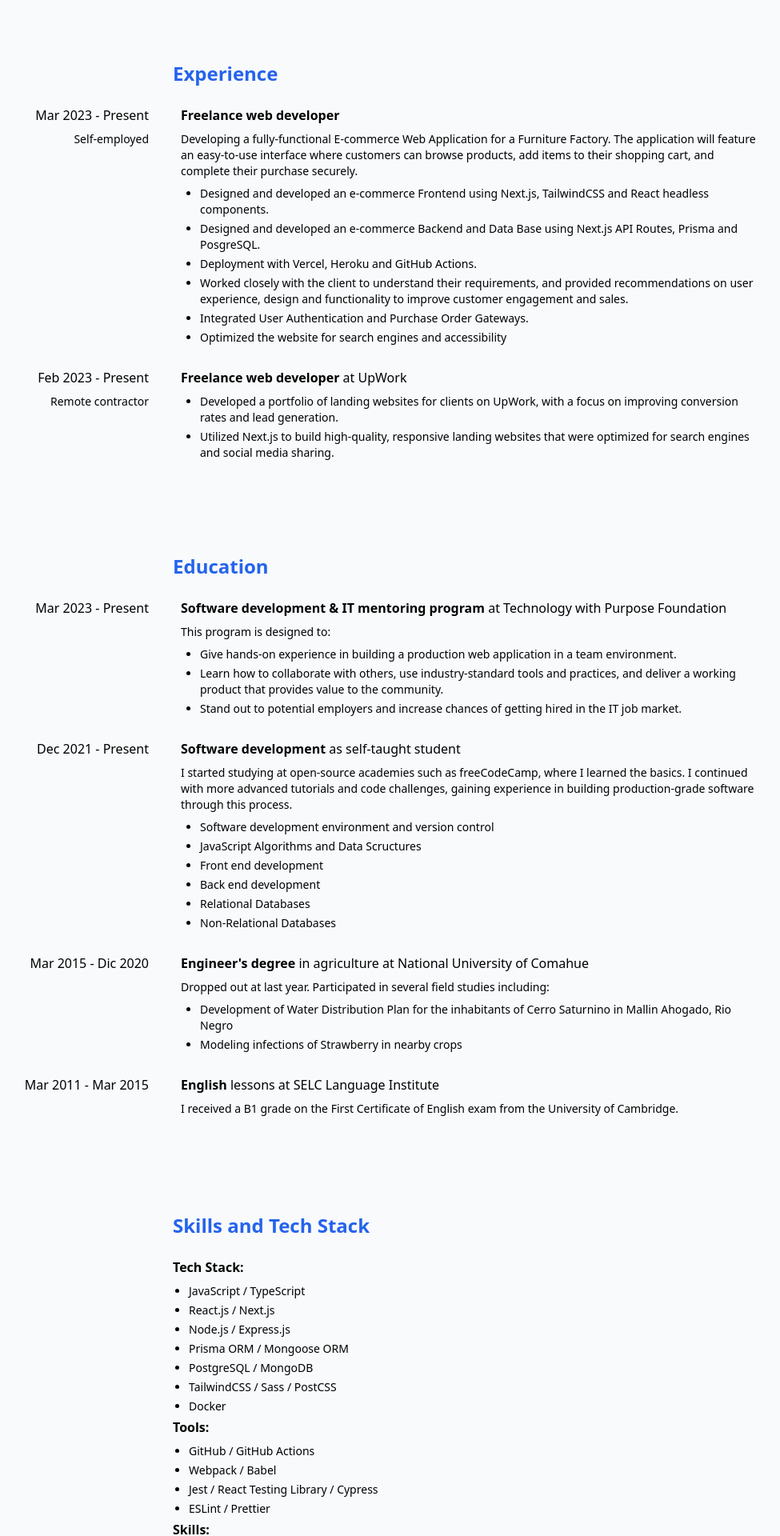
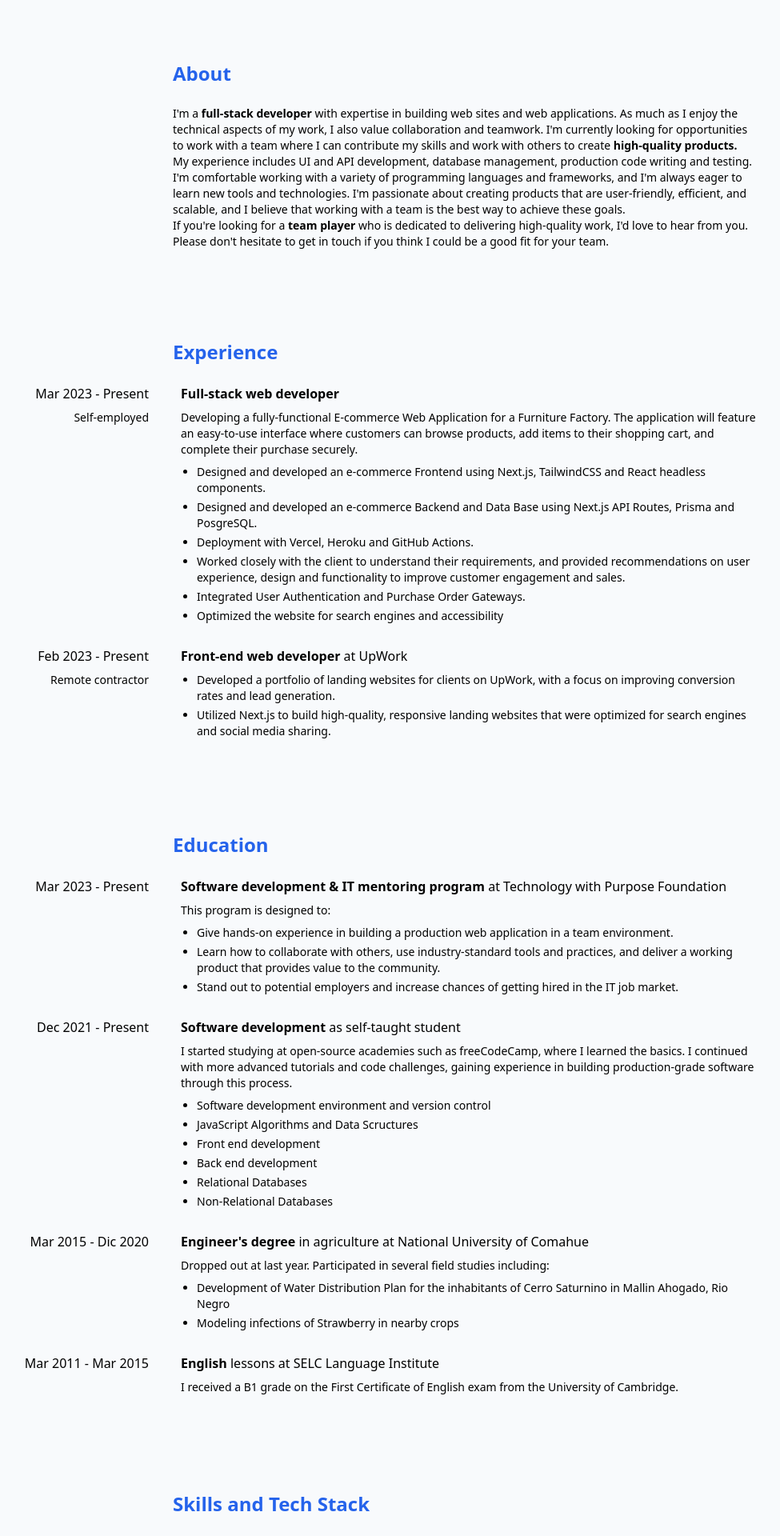
Before and after one commit to xdguido/guidogennari-web, a Next.js app: page /resume in a window 1280 px wide. Shown: the part 340-2260 px from the top of the page at 80% size, without its empty margins (180-1155 px from the left). Built offline with nearby package versions, Linux system fonts and the light colour scheme.

Commit message:
feat: update content

```diff
--- a/components/header.tsx
+++ b/components/header.tsx
@@ -21,12 +21,12 @@ export default function Header() {
     return (
         <header
             className={clsx(
-                ' z-40 fixed inset-x-0 top-0 p-4 lg:p-5 print:hidden',
+                ' z-40 fixed inset-x-0 top-0 print:hidden',
                 !top &&
                     'bg-gray-50 md:bg-opacity-90 md:backdrop-blur-sm border-b border-b-gray-300 dark:bg-black dark:md:bg-opacity-90 dark:border-b-gray-500'
             )}
         >
-            <div className="mx-auto flex flex-1 justify-between max-w-6xl">
+            <div className="mx-auto flex flex-1 justify-between max-w-5xl 2xl:max-w-6xl px-6 py-4 lg:py-5">
                 <h1 className="font-semibold leading-6 text-2xl">
                     GUIDO
                     <br />
--- a/pages/resume.tsx
+++ b/pages/resume.tsx
@@ -5,7 +5,7 @@ export default function Resume() {
     return (
         <>
             <NextSeo title="Guido Gennari | Resume" />
-            <section
+            <div
                 id="resume"
                 className="flex flex-col gap-20 lg:gap-28 print:gap-6 relative pt-[6rem] md:pt-[8rem] lg:pt-[12rem] min-h-screen print:pt-8 print:text-black"
             >
@@ -24,7 +24,36 @@ export default function Resume() {
                     </div>
                     <h2 className="text-xl">Full-stack web developer</h2>
                 </div>
-                <div id="experience" className="flex flex-col gap-6 print:gap-4">
+                <section id="about" className="flex flex-col gap-6 print:gap-4">
+                    <div className="grid items-baseline print:grid-cols-4 lg:grid-cols-4">
+                        <h3 className="print:col-start-2 lg:col-start-2 text-2xl font-semibold text-blue-600">
+                            About
+                        </h3>
+                    </div>
+                    <div className="grid items-baseline print:grid-cols-4 lg:grid-cols-4">
+                        <p className="sm:text-sm print:col-start-2 lg:col-start-2 print:col-span-3 lg:col-span-3">
+                            I{"'"}m a <span className="font-semibold">full-stack developer</span>{' '}
+                            with expertise in building web sites and web applications. As much as I
+                            enjoy the technical aspects of my work, I also value collaboration and
+                            teamwork. I{"'"}m currently looking for opportunities to work with a
+                            team where I can contribute my skills and work with others to create
+                            <span className="font-semibold"> high-quality products.</span> <br />
+                            My experience includes UI and API development, database management,
+                            production code writing and testing. I{"'"}m comfortable working with a
+                            variety of programming languages and frameworks, and I{"'"}m always
+                            eager to learn new tools and technologies. I{"'"}m passionate about
+                            creating products that are user-friendly, efficient, and scalable, and I
+                            believe that working with a team is the best way to achieve these goals.
+                            <br />
+                            If you{"'"}re looking for a{' '}
+                            <span className="font-semibold">team player</span> who is dedicated to
+                            delivering high-quality work, I{"'"}d love to hear from you. Please don
+                            {"'"}t hesitate to get in touch if you think I could be a good fit for
+                            your team.
+                        </p>
+                    </div>
+                </section>
+                <section id="experience" className="flex flex-col gap-6 print:gap-4">
                     <div className="grid items-baseline print:grid-cols-4 lg:grid-cols-4">
                         <h3 className="print:col-start-2 lg:col-start-2 text-2xl font-semibold text-blue-600">
                             Experience
@@ -36,7 +65,7 @@ export default function Resume() {
                         </div>
                         <div className="print:col-span-3 lg:col-span-3">
                             <h2 className="mb-2">
-                                <span className="font-semibold">Freelance web developer</span>
+                                <span className="font-semibold">Full-stack web developer</span>
                             </h2>
                         </div>
                         <div className="text-sm print:text-right lg:text-right">
@@ -49,7 +78,7 @@ export default function Resume() {
                                 interface where customers can browse products, add items to their
                                 shopping cart, and complete their purchase securely.
                             </p>
-                            <ul className="ml-6 sm:text-sm list-disc">
+                            <ul className="ml-5  sm:text-sm list-disc">
                                 <li className="mb-1">
                                     Designed and developed an e-commerce Frontend using Next.js,
                                     TailwindCSS and React headless components.
@@ -81,7 +110,7 @@ export default function Resume() {
                         </div>
                         <div className="print:col-span-3 lg:col-span-3">
                             <h2 className="mb-2">
-                                <span className="font-semibold">Freelance web developer </span>
+                                <span className="font-semibold">Front-end web developer </span>
                                 at UpWork
                             </h2>
                         </div>
@@ -90,7 +119,7 @@ export default function Resume() {
                         </div>
                         <div className="print:col-span-3 lg:col-span-3">
                             {/* <p className="sm:text-sm mb-2"></p> */}
-                            <ul className="ml-6 sm:text-sm list-disc">
+                            <ul className="ml-5  sm:text-sm list-disc">
                                 <li className="mb-1">
                                     Developed a portfolio of landing websites for clients on UpWork,
                                     with a focus on improving conversion rates and lead generation.
@@ -103,8 +132,8 @@ export default function Resume() {
                             </ul>
                         </div>
                     </div>
-                </div>
-                <div id="education" className="flex flex-col gap-6 print:gap-4 ">
+                </section>
+                <section id="education" className="flex flex-col gap-6 print:gap-4 ">
                     <div className="grid items-baseline print:grid-cols-4 lg:grid-cols-4">
                         <h3 className="print:col-start-2 lg:col-start-2 text-2xl font-semibold text-blue-600">
                             Education
@@ -122,7 +151,7 @@ export default function Resume() {
                                 at Technology with Purpose Foundation
                             </h2>
                             <p className="sm:text-sm mb-2">This program is designed to:</p>
-                            <ul className="ml-6 sm:text-sm list-disc">
+                            <ul className="ml-5  sm:text-sm list-disc">
                                 <li className="mb-1">
                                     Give hands-on experience in building a production web
                                     application in a team environment.
@@ -154,7 +183,7 @@ export default function Resume() {
                                 and code challenges, gaining experience in building production-grade
                                 software through this process.
                             </p>
-                            <ul className="ml-6 sm:text-sm list-disc">
+                            <ul className="ml-5  sm:text-sm list-disc">
                                 <li className="mb-1">
                                     Software development environment and version control
                                 </li>
@@ -179,7 +208,7 @@ export default function Resume() {
                                 Dropped out at last year. Participated in several field studies
                                 including:
                             </p>
-                            <ul className="ml-6 sm:text-sm list-disc">
+                            <ul className="ml-5  sm:text-sm list-disc">
                                 <li className="mb-1">
                                     Development of Water Distribution Plan for the inhabitants of
                                     Cerro Saturnino in Mallin Ahogado, Rio Negro
@@ -205,8 +234,8 @@ export default function Resume() {
                             </p>
                         </div>
                     </div>
-                </div>
-                <div id="stack" className="flex flex-col gap-6 print:gap-4">
+                </section>
+                <section id="stack" className="flex flex-col gap-6 print:gap-4">
                     <div className="grid items-baseline print:grid-cols-4 lg:grid-cols-4">
                         <h3 className="print:col-start-2 lg:col-start-2 print:col-span-3 lg:col-span-3 text-2xl font-semibold text-blue-600">
                             Skills and Tech Stack
@@ -215,7 +244,7 @@ export default function Resume() {
                     <div className="grid items-baseline print:grid-cols-4 lg:grid-cols-4">
                         <div className="print:col-start-2 lg:col-start-2 print:col-span-3 lg:col-span-3">
                             <h2 className="font-bold mb-2">Tech Stack:</h2>
-                            <ul className="list-disc sm:text-sm pl-5">
+                            <ul className="ml-5 list-disc sm:text-sm ">
                                 <li className="mb-1">JavaScript / TypeScript</li>
                                 <li className="mb-1">React.js / Next.js</li>
                                 <li className="mb-1">Node.js / Express.js</li>
@@ -225,14 +254,14 @@ export default function Resume() {
                                 <li className="mb-1">Docker</li>
                             </ul>
                             <h2 className="font-bold mb-2">Tools:</h2>
-                            <ul className="list-disc sm:text-sm pl-5">
+                            <ul className="ml-5 list-disc sm:text-sm ">
                                 <li className="mb-1">GitHub / GitHub Actions</li>
                                 <li className="mb-1">Webpack / Babel</li>
                                 <li className="mb-1">Jest / React Testing Library / Cypress</li>
                                 <li className="mb-1">ESLint / Prettier</li>
                             </ul>
                             <h2 className="font-bold mb-2">Skills:</h2>
-                            <ul className="list-disc sm:text-sm pl-5">
+                            <ul className="ml-5 list-disc sm:text-sm ">
                                 <li className="mb-1">Native Spanish and professional English</li>
                                 <li className="mb-1">Leadership</li>
                                 <li className="mb-1">Problem-solving</li>
@@ -240,15 +269,15 @@ export default function Resume() {
                             </ul>
                         </div>
                     </div>
-                </div>
-                <div id="contact" className="flex flex-col gap-6 print:gap-4">
+                </section>
+                <section id="contact" className="flex flex-col gap-6 print:gap-4">
                     <div className="grid items-baseline print:grid-cols-4 lg:grid-cols-4">
                         <h3 className="print:col-start-2 lg:col-start-2 print:col-span-3 lg:col-span-3 text-2xl font-semibold text-blue-600">
                             Contact
                         </h3>
                     </div>
                     <div className="grid items-baseline print:grid-cols-4 lg:grid-cols-4">
-                        <ul className="list-disc sm:text-sm pl-5 print:col-start-2 lg:col-start-2 print:col-span-3 lg:col-span-3">
+                        <ul className="ml-5 list-disc sm:text-sm print:col-start-2 lg:col-start-2 print:col-span-3 lg:col-span-3">
                             <li className="mb-1">
                                 Personal Website:{' '}
                                 <a
@@ -287,8 +316,8 @@ export default function Resume() {
                             </li>
                         </ul>
                     </div>
-                </div>
-            </section>
+                </section>
+            </div>
         </>
     );
 }
```
